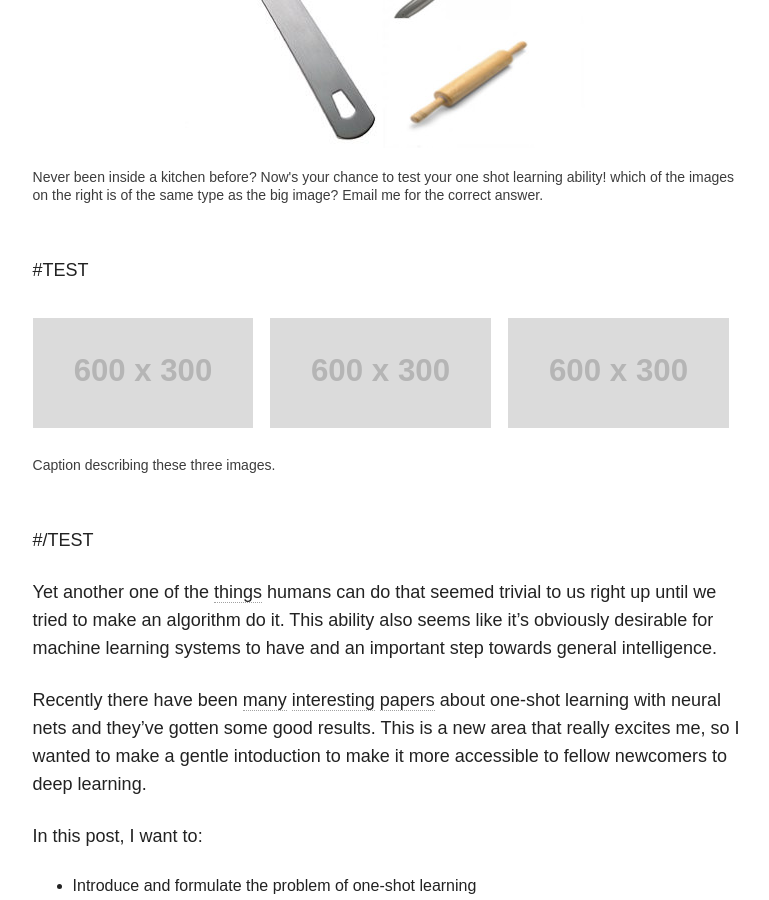
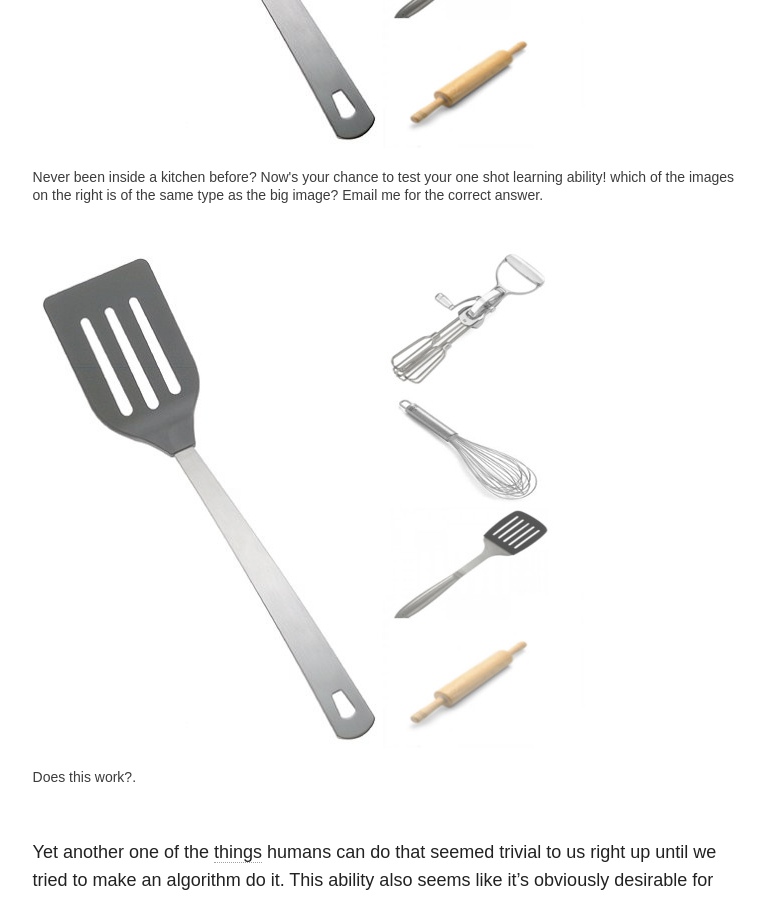
Before and after one commit to sorenbouma/sorenbouma.github.io, a Jekyll site: the page built from _posts/blog/2017-02-11-oneshot.md, in a window 1280 px wide and 900 px high, scrolled down 1823 px. Shown: the whole window, without its empty margins (347-1116 px from the left). Built offline with Jekyll 4.4.1, drawn with Linux system fonts in a browser that asks for light colours; nearby versions of some CDN libraries; formulas are drawn with MathJax 3; comment, search, counter and statistics services are not loaded.

Commit message:
testing thumbnail

```diff
--- a/_posts/blog/2017-02-11-oneshot.md
+++ b/_posts/blog/2017-02-11-oneshot.md
@@ -24,14 +24,12 @@ image:
    Email me for the correct answer.</figcaption>
  </figure>
 
-#TEST
- <figure class="third">
- 	<a href="http://placehold.it/1200x600.jpg"><img src="http://placehold.it/600x300.jpg" alt="image"></a>
- 	<a href="http://placehold.it/1200x600.jpg"><img src="http://placehold.it/600x300.jpg" alt="image"></a>
- 	<a href="http://placehold.it/1200x600.jpg"><img src="http://placehold.it/600x300.jpg" alt="image"></a>
- 	<figcaption>Caption describing these three images.</figcaption>
- </figure>
-#/TEST
+
+<figure>
+	<a href="{{ site.url }}/images/spatula.jpg" class="image-popup"><img src="{{ site.url }}/images/spatula.jpg" alt="image"></a>
+	<figcaption>Does this work?.</figcaption>
+</figure>
+
 
 
 
```
